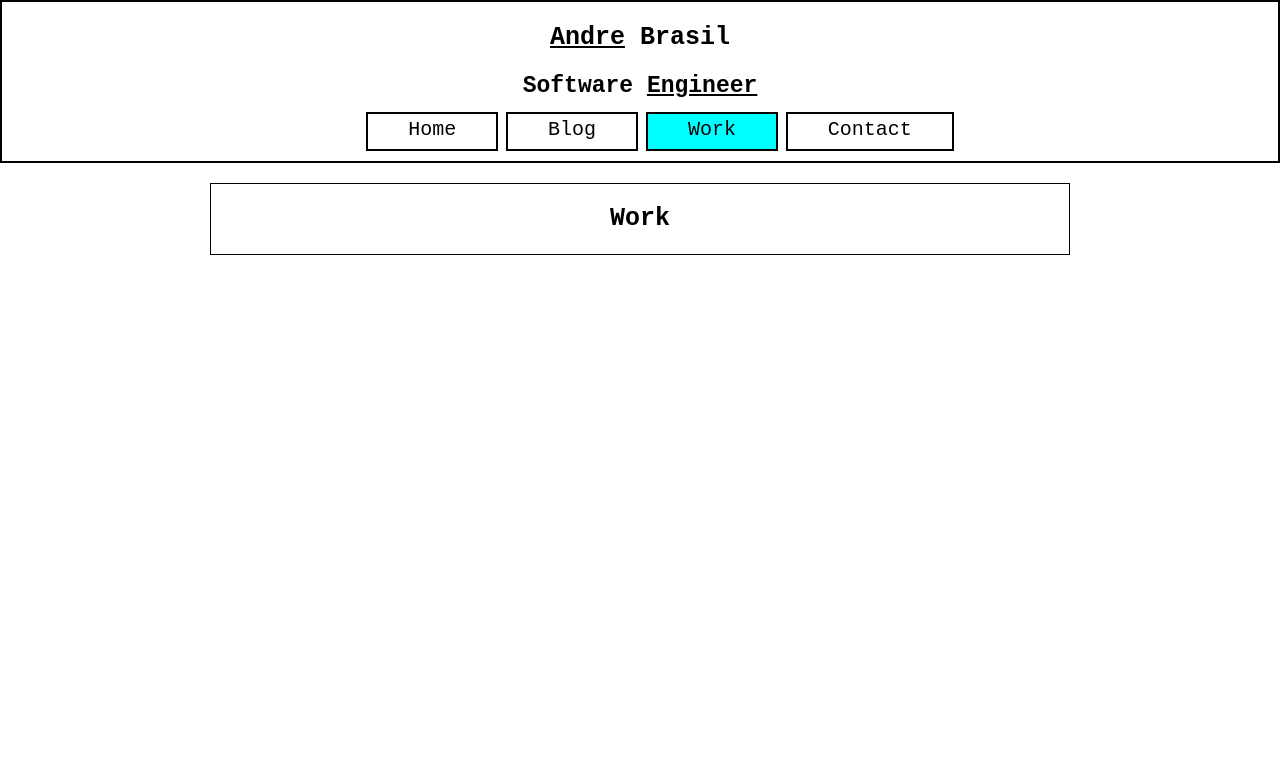
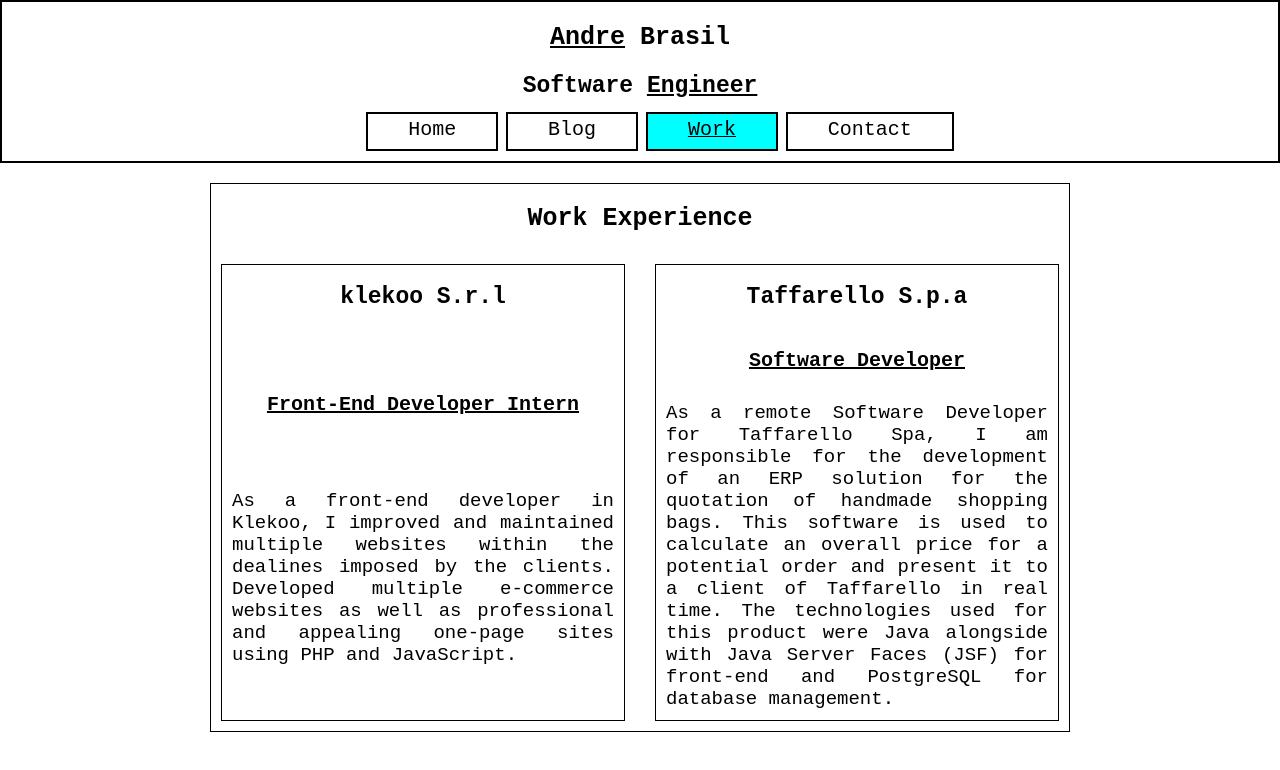
Before and after one commit to oliva20/aang, a plain HTML site: page work.html in a window 1280 px wide. Drawn offline with Linux system fonts and the light colour scheme.

Commit message:
added work and other stuff

```diff
--- a/style.css
+++ b/style.css
@@ -101,3 +101,35 @@
     font-weight: bold;
     display: inline-block;
 }
+
+/* work grid */
+.grid-container {
+    display: grid;
+     grid-template-columns: repeat(2, 1fr);
+     grid-gap: 10px;
+     grid-auto-rows: minmax(100px, auto);
+}
+
+.grid-item {
+    margin: 10px;
+    border: 1px solid black;
+    display: inline-grid;
+    text-align: justify;
+}
+
+
+.grid-item > p {
+    margin: 10px;
+}
+
+.no-deco {
+    color: black;
+    text-decoration: none !important;
+}
+
+.grid-item > h3 {
+    text-decoration: underline;
+}
+.grid-item > h2:hover {
+    text-decoration: underline cyan;
+}
--- a/work.html
+++ b/work.html
@@ -1,4 +1,7 @@
+<html lang="en">
 <head>
+    <meta charset="utf-8" />
+    <title>Andre | Work</title>
     <link rel='stylesheet' href='./style.css'/>
 </head>
 <body>
@@ -9,7 +12,7 @@
         <ul id="nav">
             <li><a href="./index.html">Home</a></li>
             <li><a href="./blog.html">Blog</a></li>
-            <li style="background-color: cyan"><a href="./work.html">Work</a></li>
+            <li style="background-color: cyan; text-decoration: underline;"><a href="./work.html">Work</a></li>
             <li><a href="./contact.html">Contact</a></li>
         </ul>
     </nav>
@@ -17,10 +20,25 @@
 
 <main>
     <article>
-        <h1>Work</h1>
+        <h1>Work Experience</h1>
+        <div class='grid-container'>
+            <div class='grid-item'>
+                <h2><a targer='_blank' class='no-deco' href='https://klekoo.com'>klekoo S.r.l</a></h2>
+                <h3>Front-End Developer Intern</h3>
+                <p>As a front-end developer in Klekoo, I improved and maintained multiple websites within the dealines imposed by the clients. Developed multiple e-commerce websites as well as professional and appealing one-page sites using PHP and JavaScript.</p>
+            </div>
+            <div class='grid-item'>
+                <h2><a target='_blank' class='no-deco' href='https://taffarello.com'>Taffarello S.p.a</a></h2>
+                <h3>Software Developer</h3>
+                <p>
+                As a remote Software Developer for Taffarello Spa, I am responsible for the development of an ERP solution for the quotation of handmade shopping bags. This software is used to calculate an overall price for a potential order and present it to a client of Taffarello in real time. The technologies used for this product were Java alongside with Java Server Faces (JSF) for front-end and PostgreSQL for database management.
+                </p>
+            </div>
+        </div>
     </article>
 </main>
 
 </body>
 <footer>
 </footer>
+</html>
```
Also changed, not shown: blog.html (+6 -1 lines), contact.html (+8 -4 lines), index.html (+7 -2 lines).
